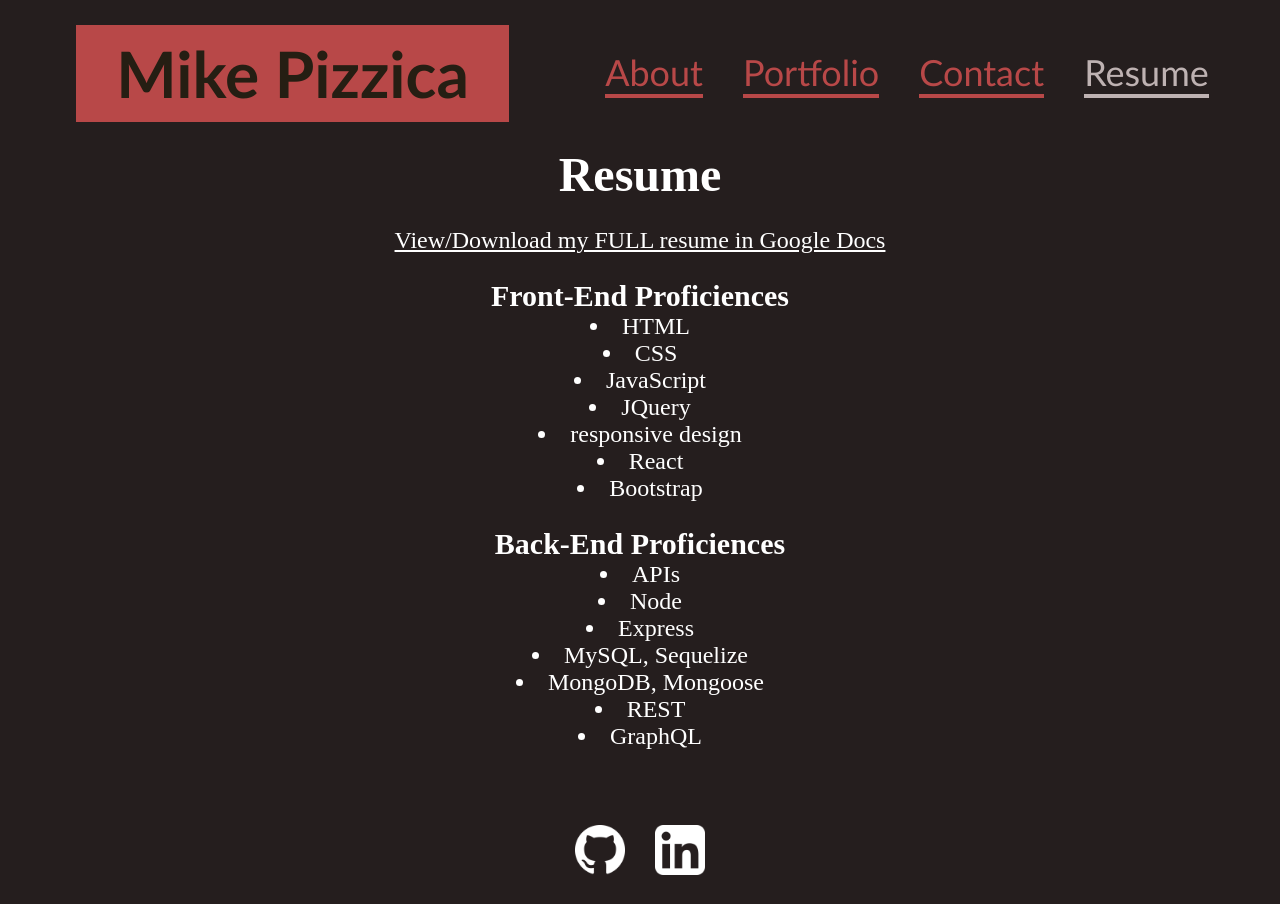
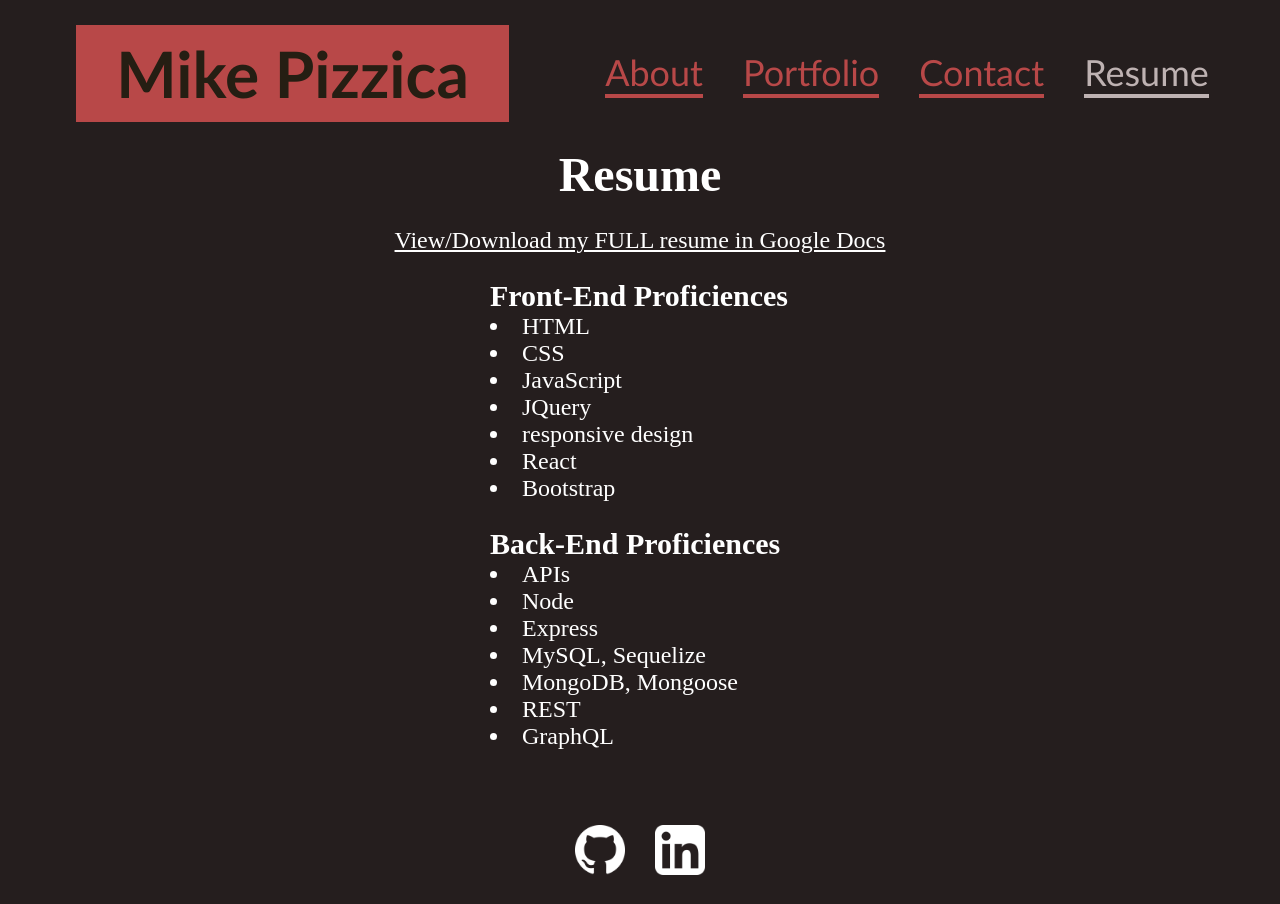
Before and after one commit to mikepizzica/react-portfolio, a React (Create React App) app: page /react-portfolio/resume in a window 1280 px wide. Built offline with nearby package versions, Linux system fonts and the light colour scheme.

Commit message:
update resume section styling

```diff
--- a/src/components/resume.js
+++ b/src/components/resume.js
@@ -5,6 +5,7 @@ function Resume() {
         <section id="resume">
             <h1>Resume</h1>
             <a rel="noreferrer" id="resume-link" href="https://docs.google.com/document/d/1M-TMOKGjUwbVCfruUq9cRhJBFnJ2jlQV/edit?usp=sharing&ouid=117672538973667414696&rtpof=true&sd=true" target="_blank">View/Download my FULL resume in Google Docs</a>
+            <div id="proficiencies">
             <p>Front-End Proficiences</p>
             <li>HTML</li>
             <li>CSS</li>
@@ -22,6 +23,7 @@ function Resume() {
             <li>MongoDB, Mongoose</li>
             <li>REST</li>
             <li>GraphQL</li>
+            </div>
 
         </section>
     )
--- a/src/index.css
+++ b/src/index.css
@@ -196,15 +196,20 @@ textarea {
   font-size: 24px;
 }
 
-#resume > p {
-  color:white;
+#proficiencies {
+  max-width: 300px;
+  margin: auto;
+  text-align: left;
+}
+
+#resume > div > p {
+  color:#ffffff;
   font-size: 30px;
   font-weight: bold;
-  text-decoration: solid;
   margin-top: 25px;
 }
 
-#resume > li {
+#resume > div > li {
   color: white;
   font-size: 24px;
 }
```
